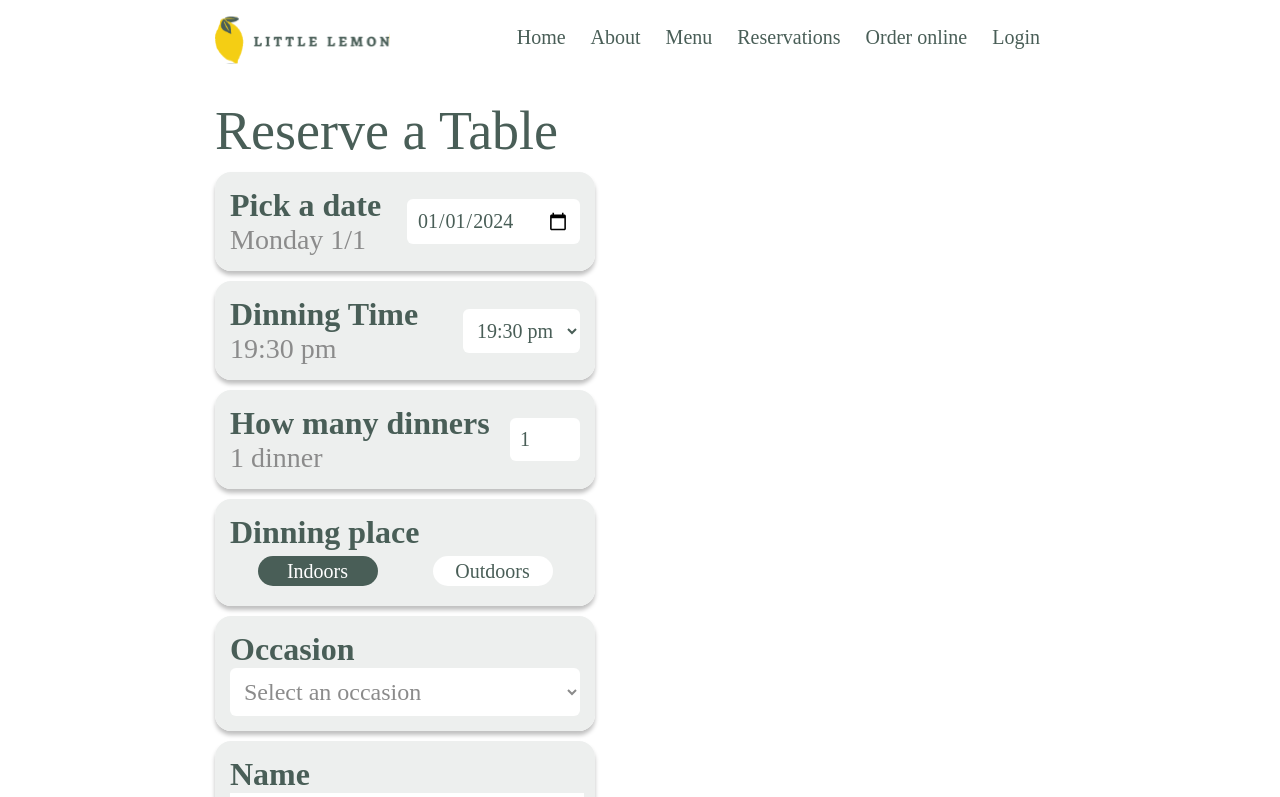
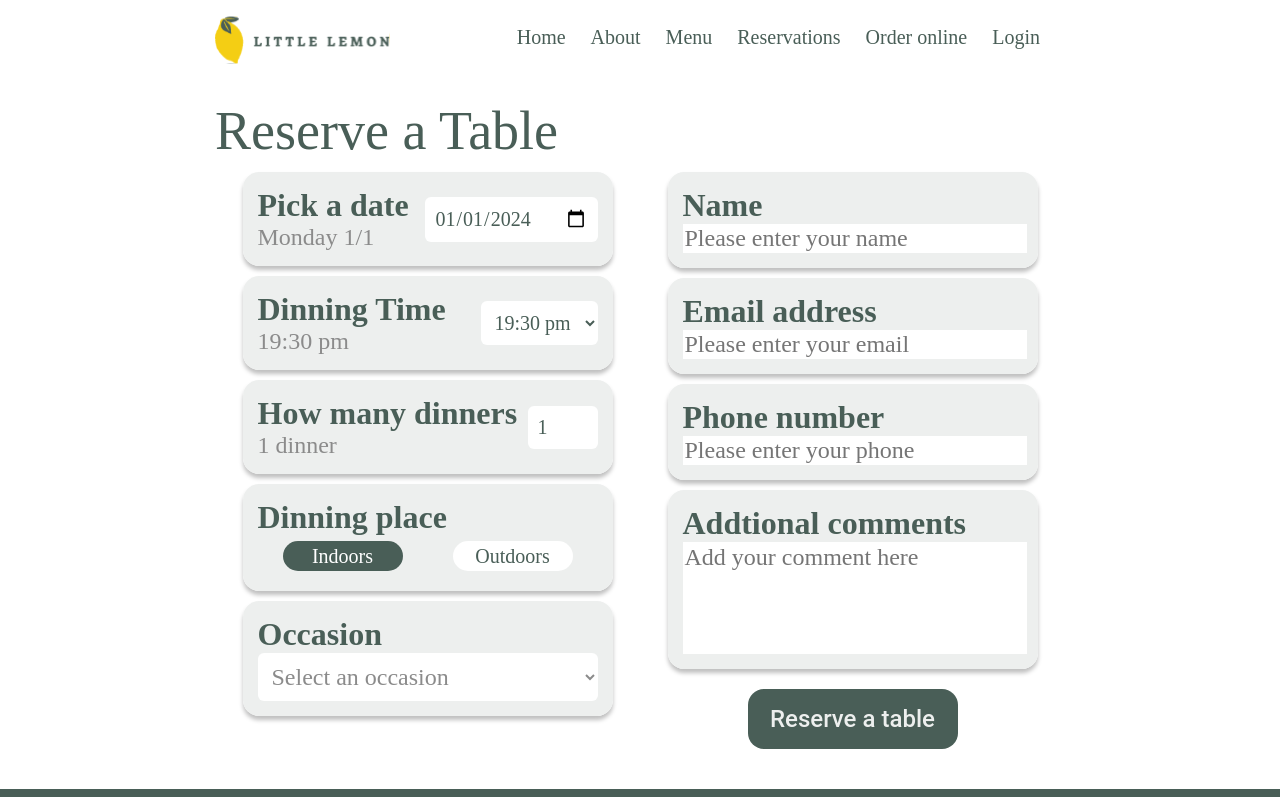
Before and after one commit to mazenhesham17/little-lemon, a React (Create React App) app: page /reserving in a window 1280 px wide. Shown: the top 797 px of the page. Built offline with nearby package versions, Linux system fonts and the light colour scheme.

Commit message:
lifting the state for availableTimes up

```diff
--- a/src/App.js
+++ b/src/App.js
@@ -4,16 +4,29 @@ import Navigation from './components/Navigation';
 import HomePage from './pages/HomePage';
 import ReservingPage from './pages/ReservingPage'
 import { Route, Routes } from 'react-router-dom';
-
+import { useReducer } from 'react';
 
 function App() {
+  const updateTimes = (state, date) => {
+    return state;
+  }
+
+  const initializeTimes = () => {
+    return ["19:30 pm", "20:00 pm", "20:30 pm"]
+  }
+
+  const [availableTimes, setAvailableTimes] = useReducer(updateTimes, initializeTimes());
   return (
     <>
       <Navigation />
       <main>
         <Routes>
-          <Route path="/" element={<HomePage />} />
-          <Route path="/reserving" element={<ReservingPage />} />
+          <Route path="/"
+            element={<HomePage />} />
+          <Route path="/reserving"
+            element={<ReservingPage
+              availableTimes={availableTimes}
+              setAvailableTimes={setAvailableTimes} />} />
         </Routes>
       </main>
       <Footer />
--- a/src/components/ReservingForm.js
+++ b/src/components/ReservingForm.js
@@ -3,11 +3,10 @@ import style from "../styles/reservingform.module.css";
 import { convertDate } from "../utils/date.js";
 
 
-const ReservingForm = () => {
+const ReservingForm = (props) => {
     const currentDate = new Date().toISOString().substring(0, 10);
     const [date, setDate] = useState(currentDate);
-    const [availableTimes, setAvailableTimes] = useState(["19:30 pm", "20:00 pm", "20:30 pm"]);
-    const [time, setTime] = useState(availableTimes[0]);
+    const [time, setTime] = useState(props.availableTimes[0]);
     const [dinners, setDinners] = useState(1);
     const [place, setPlace] = useState(0);
     const [occasion, setOccasion] = useState("default");
@@ -18,6 +17,7 @@ const ReservingForm = () => {
 
     return (
         <form className={style.container}>
+            <div>
                 <fieldset className={style.card}>
                     <label htmlFor="dinning date">
                         Pick a date
@@ -29,7 +29,10 @@ const ReservingForm = () => {
                         type="date"
                         className={style.input}
                         value={date}
-                    onChange={e => setDate(e.target.value)} />
+                        onChange={e => {
+                            setDate(e.target.value);
+                            props.setAvailableTimes(e.target.value);
+                        }} />
                 </fieldset>
                 <fieldset className={style.card}>
                     <label htmlFor="dinnig time">
@@ -42,7 +45,7 @@ const ReservingForm = () => {
                         className={style.input}
                         value={time}
                         onChange={e => setTime(e.target.value)}>
-                    {availableTimes.map((item, idx) => (
+                        {props.availableTimes.map((item, idx) => (
                             <option key={idx}>
                                 {item}
                             </option>
@@ -99,6 +102,8 @@ const ReservingForm = () => {
                         <option>Engagement</option>
                     </select>
                 </fieldset>
+            </div>
+            <div>
                 <fieldset className={`${style.card} ${style.entry}`}>
                     <label>
                         Name
@@ -146,6 +151,7 @@ const ReservingForm = () => {
                     }} >
                     Reserve a table
                 </button>
+            </div>
         </form>
     )
 }
--- a/src/pages/ReservingPage.js
+++ b/src/pages/ReservingPage.js
@@ -1,14 +1,16 @@
 import style from "../styles/reserving.module.css"
 import ReservingForm from "../components/ReservingForm";
 
-const ReservingPage = () => {
+const ReservingPage = (props) => {
     return (
         <div className={style.section}>
             <div className={style.reserving}>
                 <h1 className={style.heading1}>
                     Reserve a Table
                 </h1>
-                <ReservingForm />
+                <ReservingForm
+                    availableTimes={props.availableTimes}
+                    setAvailableTimes={props.setAvailableTimes} />
             </div>
         </div>
     )
--- a/src/styles/reservingform.module.css
+++ b/src/styles/reservingform.module.css
@@ -1,6 +1,12 @@
+.container {
+  max-width: 850px;
+  display: flex;
+  justify-content: space-around;
+}
+
 .card {
   background-color: #EDEFEE;
-  max-width: 350px;
+  width: 340px;
   padding: 15px;
   margin: 10px 0px;
   color: #495E57;
@@ -21,7 +27,7 @@
   margin: 0;
   color: #8B8B8B;
   font-family: Karla;
-  font-size: 28px;
+  font-size: 24px;
   font-style: normal;
   font-weight: 500;
   line-height: normal;
@@ -102,4 +108,7 @@
   font-style: normal;
   font-weight: 500;
   line-height: normal;
+  align-items: center;
+  display: block;
+  margin: 20px auto;
 }/*# sourceMappingURL=reservingform.module.css.map */
--- a/src/styles/reservingform.module.scss
+++ b/src/styles/reservingform.module.scss
@@ -1,10 +1,14 @@
 $primary-color: #495E57;
 
-.container {}
+.container {
+    max-width: 850px;
+    display: flex;
+    justify-content: space-around;
+}
 
 .card {
     background-color: #EDEFEE;
-    max-width: 350px;
+    width: 340px;
     padding: 15px;
     margin: 10px 0px;
     color: $primary-color;
@@ -25,7 +29,7 @@ $primary-color: #495E57;
     margin: 0;
     color: #8B8B8B;
     font-family: Karla;
-    font-size: 28px;
+    font-size: 24px;
     font-style: normal;
     font-weight: 500;
     line-height: normal;
@@ -94,6 +98,7 @@ $primary-color: #495E57;
     justify-content: space-around;
 }
 
+
 .button {
     height: 60px;
     width: 210px;
@@ -106,4 +111,7 @@ $primary-color: #495E57;
     font-style: normal;
     font-weight: 500;
     line-height: normal;
+    align-items: center;
+    display: block;
+    margin: 20px auto;
 }
```
Also changed, not shown: 1 other file (tests, documents, lock files or other folders). Lines whose indentation alone changed are shown as unchanged.
